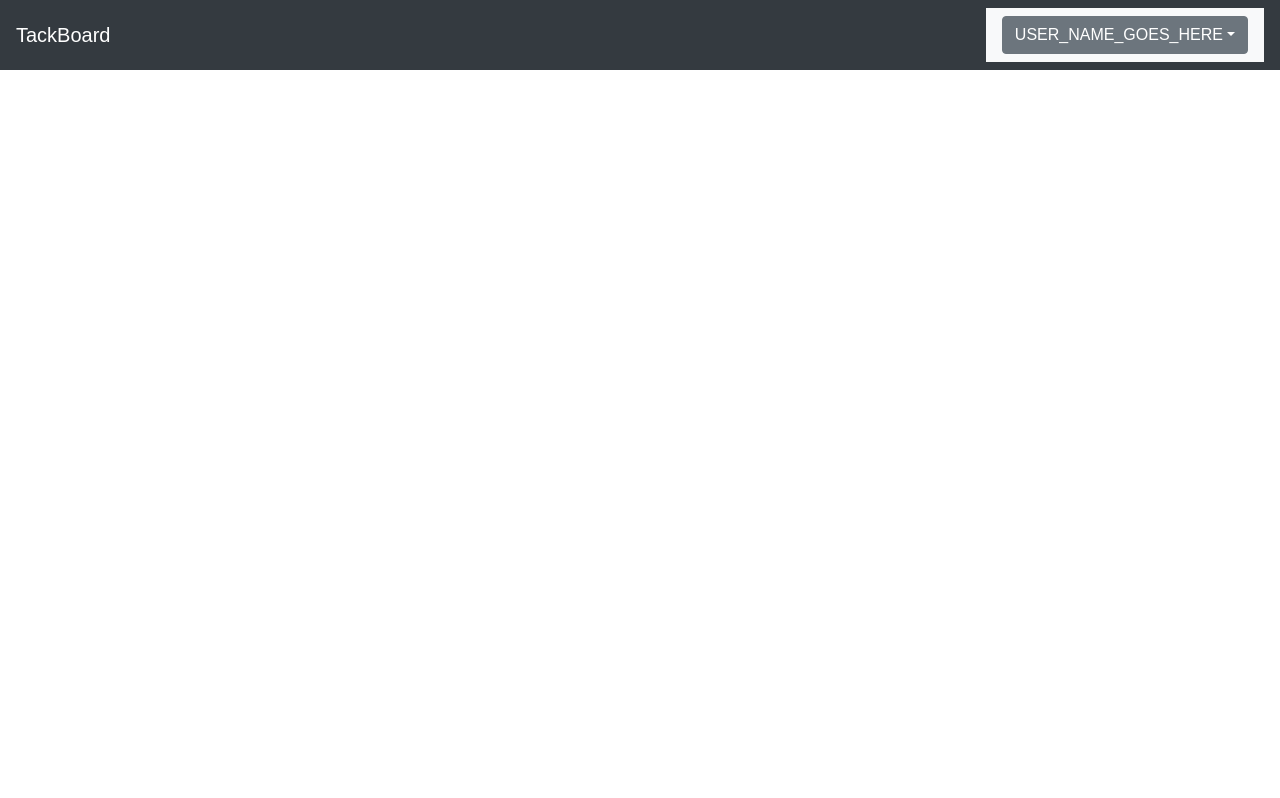
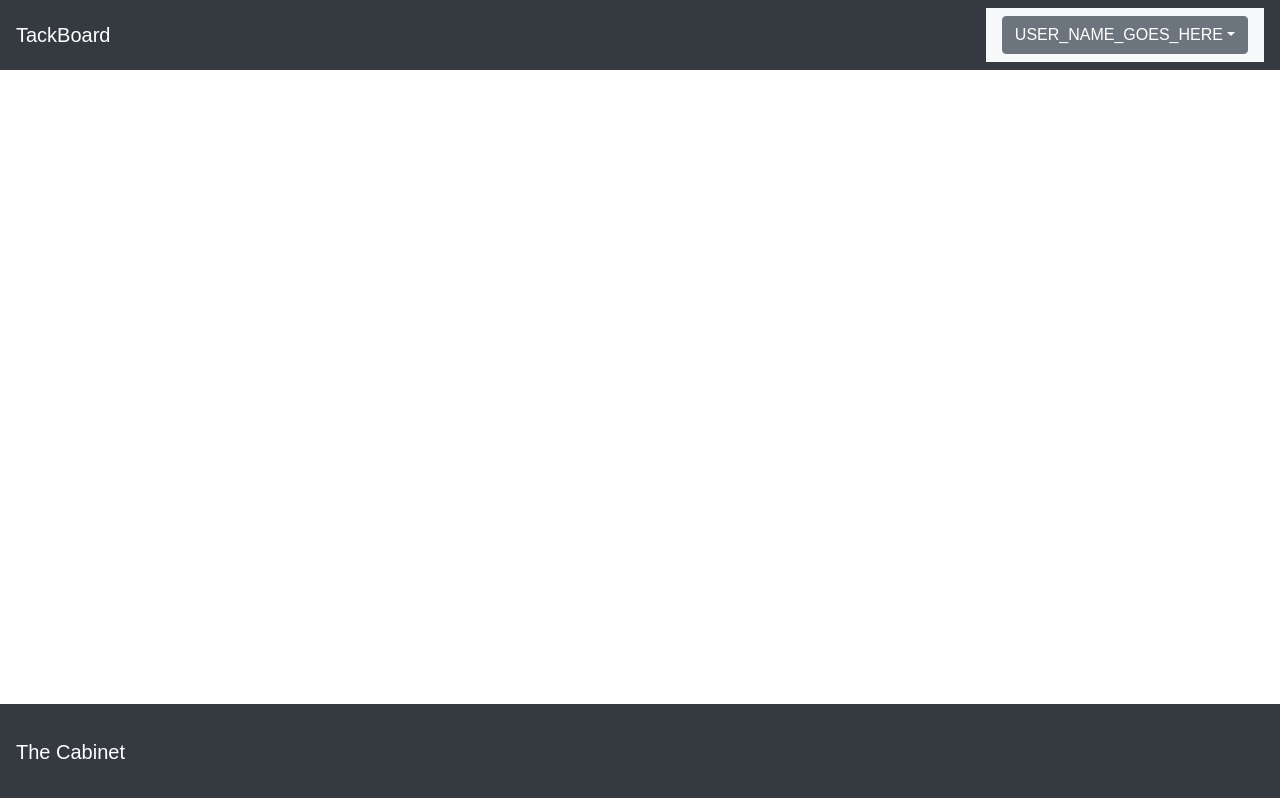
Before and after one commit to xreignmanx/Tack-Board, a React (Create React App) app in the folder client/: page / in a window 1280 px wide. Built offline with nearby package versions, Linux system fonts and the light colour scheme.

Commit message:
added a 'Cabinet' component, a bottom nav bar for our board

```diff
--- a/client/src/App.js
+++ b/client/src/App.js
@@ -1,12 +1,17 @@
 import React, { Component } from "react";
 import "./App.css";
 import NavBar from './components/NavBar';
+import Cabinet from './components/Cabinet';
 
 class App extends Component {
   render() {
     return (
+      <div>
       <NavBar />
+      <Cabinet>
 
+      </Cabinet>
+      </div>
     );
   }
 }
--- /dev/null
+++ b/client/src/components/Cabinet/index.js
@@ -0,0 +1,12 @@
+import React from 'react';
+import './style.css';
+
+function Cabinet () {
+    return (
+        <nav class="navbar fixed-bottom navbar-dark bg-dark">
+        <a class="navbar-brand" href="#">The Cabinet</a>
+        </nav>
+    )
+}
+
+export default Cabinet;
--- /dev/null
+++ b/client/src/components/Cabinet/style.css
@@ -0,0 +1,3 @@
+.fixed-bottom {
+    height: 6rem;
+}
```
